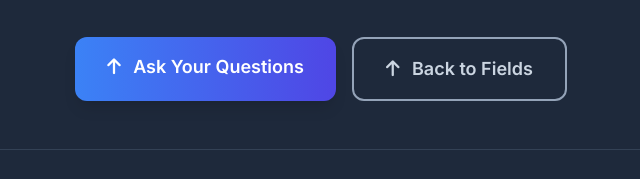
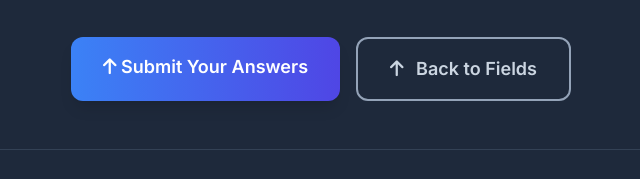
Before and after one commit to monikaseh/AssessmentPortal, a plain HTML site: page index.html in a window 1280 px wide. Shown: the part 2053-2232 px from the top of the page, 319-959 px from the left. Drawn offline with nearby package versions, Linux system fonts and the light colour scheme.

Commit message:
Update index.html

```diff
--- a/index.html
+++ b/index.html
@@ -165,8 +165,8 @@
                 <div class="space-y-4 sm:space-y-0 sm:space-x-4 sm:flex sm:justify-center">
                     <a href="https://forms.google.com/placeholder"
                        class="inline-block bg-gradient-to-r from-blue-500 to-indigo-600 text-white py-4 px-8 rounded-xl font-semibold text-lg hover:from-blue-600 hover:to-indigo-700 transition-all duration-300 transform hover:scale-105 shadow-lg">
-                        <i class="fas fa-arrow-up mr-2"></i>
-                        Ask Your Questions
+                        <i class="fas fa-arrow-up"></i>
+                        Submit Your Answers
                     </a>
 
                     <a href="#fields"
```
